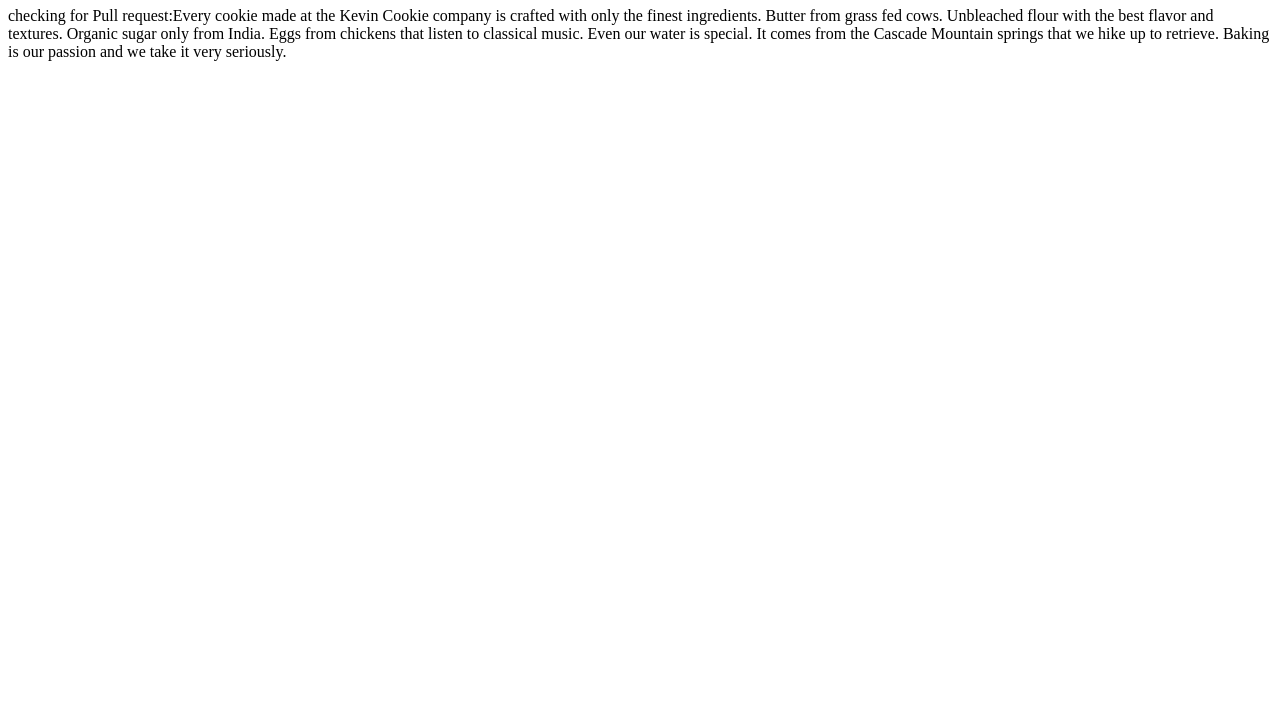
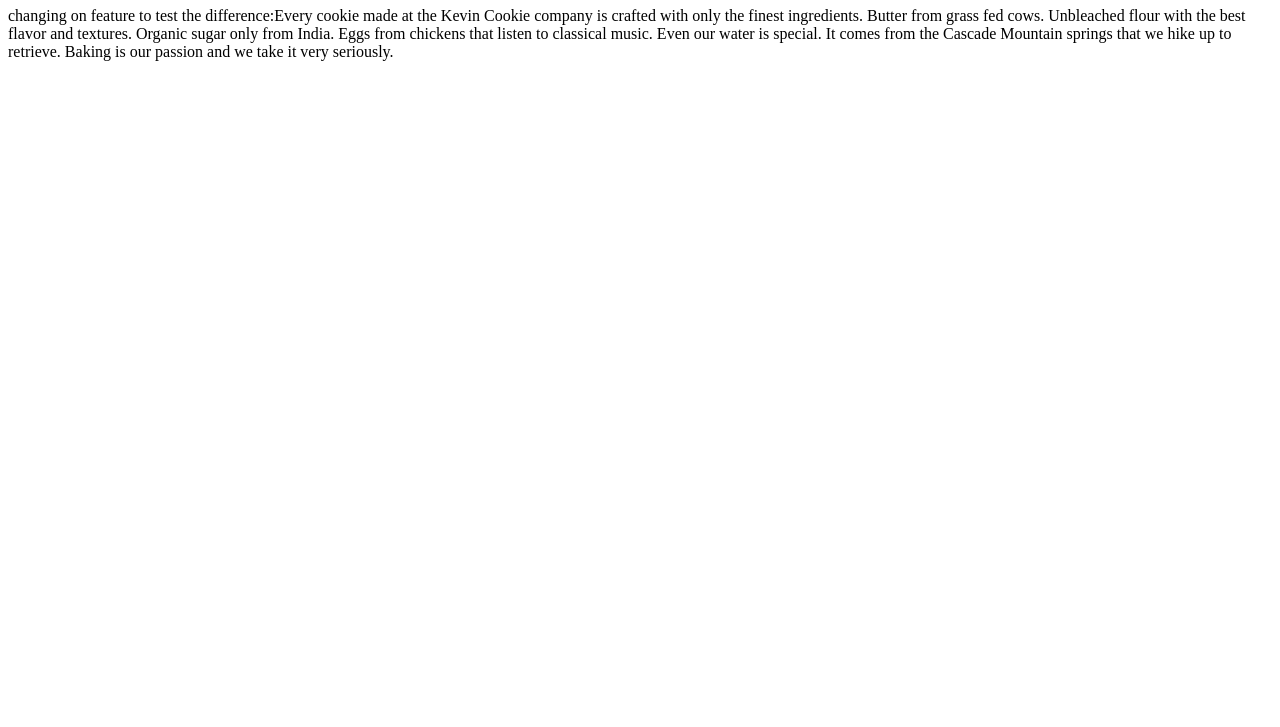
Before and after one commit to jaiyesh024/Adikrish_v1, a plain HTML site: page index.htm in a window 1280 px wide. Shown: the part 73-800 px from the top of the page. Drawn offline with Linux system fonts and the light colour scheme.

Commit message:
Update index.htm

```diff
--- a/index.htm
+++ b/index.htm
@@ -3,7 +3,7 @@
 <body>
 
 <h1>Deliciousness in every bite!</h1>
-<p>checking for Pull request:Every cookie made at the Kevin Cookie company is crafted with only the finest ingredients. Butter from grass fed cows. Unbleached flour with the best flavor and textures. Organic sugar only from India. Eggs from chickens that listen to classical music. Even our water is special. It comes from the Cascade Mountain springs that we hike up to retrieve. Baking is our passion and we take it very seriously.</p>
+<p>changing on feature to test the difference:Every cookie made at the Kevin Cookie company is crafted with only the finest ingredients. Butter from grass fed cows. Unbleached flour with the best flavor and textures. Organic sugar only from India. Eggs from chickens that listen to classical music. Even our water is special. It comes from the Cascade Mountain springs that we hike up to retrieve. Baking is our passion and we take it very seriously.</p>
 
 </body>
 </html>
```
